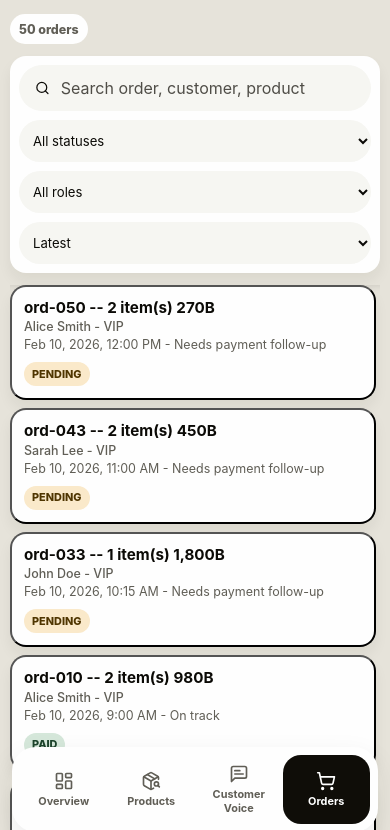
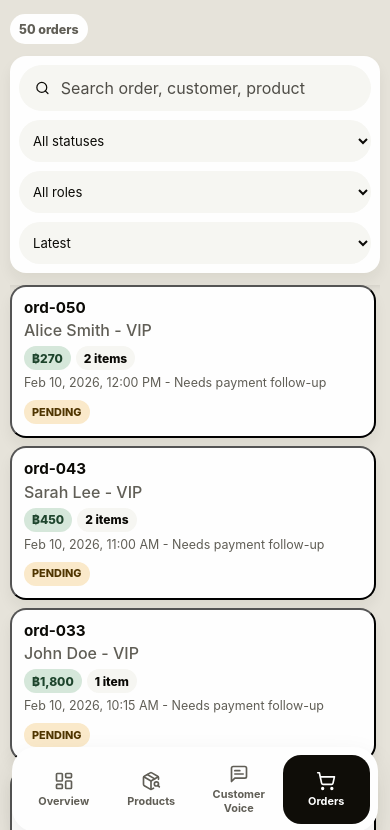
Before and after one commit to newton1306/FounderOS---AI-Business-Command-Center, a React (Vite) app: page /orders in a window 390 px wide. Shown: the top 830 px of the page. Built offline with nearby package versions, Linux system fonts and the light colour scheme.

Commit message:
Polish mobile landing and order cards

```diff
--- a/src/pages/CustomerVoicePage.tsx
+++ b/src/pages/CustomerVoicePage.tsx
@@ -15,7 +15,7 @@ export function CustomerVoicePage(ctx: AppContext) {
   const hiddenDuplicateChats = chats.length - chatGroups.length;
   const summary = ctx.voiceSummary?.data || null;
   const summaryMode = ctx.voiceSummary?.mode || null;
-  const [mobileTab, setMobileTab] = useState<"ai" | "reviews" | "chats">("reviews");
+  const [mobileTab, setMobileTab] = useState<"ai" | "reviews" | "chats">("ai");
 
   async function summarize() {
     ctx.setVoiceSummaryLoading(true);
--- a/src/pages/DashboardPage.tsx
+++ b/src/pages/DashboardPage.tsx
@@ -1,4 +1,4 @@
-import { useEffect, useMemo, useRef, useState } from "react";
+import { useEffect, useMemo, useRef, useState, type Ref } from "react";
 import { Area, AreaChart, Bar, BarChart, CartesianGrid, Cell, LabelList, Line, Pie, PieChart, ResponsiveContainer, Tooltip, XAxis, YAxis } from "recharts";
 import { Bot, MessageSquareText, Send, Sparkles, TriangleAlert, Star, X } from "lucide-react";
 import type { AppContext } from "../app/App";
@@ -23,13 +23,21 @@ const SUGGEST_MESSAGES = [
   "Any low stock items?",
   "Total revenue overview",
   "How many orders are there?",
-  "Any negative reviews?",
-  "Open customer chats"
+  "Any negative reviews?"
 ];
 
 export function DashboardPage(ctx: AppContext) {
   const metrics = useMemo(() => getMetrics(ctx.state), [ctx.state]);
   const [briefLoading, setBriefLoading] = useState(false);
+  const assistantRef = useRef<HTMLElement>(null);
+
+  useEffect(() => {
+    if (window.innerWidth > 820) return;
+    const id = window.requestAnimationFrame(() => {
+      assistantRef.current?.scrollIntoView({ block: "start", behavior: "auto" });
+    });
+    return () => window.cancelAnimationFrame(id);
+  }, []);
 
   async function suggestBrief() {
     setBriefLoading(true);
@@ -159,7 +167,7 @@ export function DashboardPage(ctx: AppContext) {
       </section>
 
       {/* Chatbot panel replaces Activity Feed */}
-      <ChatbotPanel ctx={ctx} />
+      <ChatbotPanel ctx={ctx} panelRef={assistantRef} />
     </div>
   );
 }
@@ -206,7 +214,7 @@ interface ChatMessage {
   text: string;
 }
 
-function ChatbotPanel({ ctx }: { ctx: AppContext }) {
+function ChatbotPanel({ ctx, panelRef }: { ctx: AppContext; panelRef?: Ref<HTMLElement> }) {
   const messages = ctx.chatMessages;
   const setMessages = ctx.setChatMessages;
   const input = ctx.chatbotDraft;
@@ -268,7 +276,7 @@ function ChatbotPanel({ ctx }: { ctx: AppContext }) {
   }
 
   return (
-    <section className="chatbot-panel">
+    <section className="chatbot-panel" id="store-assistant" ref={panelRef}>
       <div className="section-head">
         <div className="chatbot-head-left">
           <span className="chatbot-gemini-icon"><Sparkles size={16} /></span>
--- a/src/pages/OrdersPage.tsx
+++ b/src/pages/OrdersPage.tsx
@@ -4,7 +4,7 @@ import type { AppContext } from "../app/App";
 import { chats } from "../data/source";
 import { getOrderSummary } from "../lib/aiClient";
 import { orderRisk, productById, relatedNotifications, userById } from "../lib/analytics";
-import { currency, dateTime, number } from "../lib/format";
+import { currency, dateTime } from "../lib/format";
 import { useUpdatePulse } from "../lib/useUpdatePulse";
 import type { AiMode } from "../lib/types";
 
@@ -16,7 +16,7 @@ export function OrdersPage(ctx: AppContext) {
   const [selected, setSelected] = useState(ctx.state.orders[0]?.order_id || "");
   const [summary, setSummary] = useState("");
   const [summaryMode, setSummaryMode] = useState<AiMode | null>(null);
-  const [summaryLoading, setSummaryLoading] = useState(false);
+const [summaryLoading, setSummaryLoading] = useState(false);
   const updatePulse = useUpdatePulse(ctx.state.lastUpdated);
 
   const filtered = useMemo(() => ctx.state.orders.filter((order) => {
@@ -75,8 +75,12 @@ export function OrdersPage(ctx: AppContext) {
               <button className={`order-card ${selected === item.order_id ? "selected" : ""} ${updatePulse && index === 0 ? "pop-update" : ""}`} type="button" key={item.order_id} onClick={() => setSelected(item.order_id)}>
                 <span className="order-card-main">
                   <span className="order-card-headline">
-                    <strong>{item.order_id} -- {item.items.length} item(s) {number.format(item.total_price)}B</strong>
+                    <strong>{item.order_id}</strong>
                     <span>{user?.name || "Unknown"} - {user?.role || "MEMBER"}</span>
+                  </span>
+                  <span className="order-card-metrics">
+                    <span>{compactBaht(item.total_price)}</span>
+                    <span>{item.items.length} item{item.items.length === 1 ? "" : "s"}</span>
                   </span>
                   <small>{dateTime(item.timestamp)} - {orderRisk(item, ctx.state.products)}</small>
                 </span>
@@ -113,3 +117,7 @@ export function OrdersPage(ctx: AppContext) {
 function FallbackNotice() {
   return <p className="fallback-result-label">ผลลัพธ์นี้มาจาก fallback  เนื่องจาก API rate limit</p>;
 }
+
+function compactBaht(value: number) {
+  return `฿${value.toLocaleString("en-US")}`;
+}
--- a/src/styles/app.css
+++ b/src/styles/app.css
@@ -1764,11 +1764,12 @@ select {
 }
 .order-card {
   width: 100%;
+  min-height: 78px;
   text-align: left;
-  padding: 10px;
+  padding: 12px;
   display: grid;
   grid-template-columns: minmax(0, 1fr) auto;
-  gap: 8px;
+  gap: 10px;
   align-items: start;
   cursor: pointer;
   color: var(--ink);
@@ -1790,17 +1791,16 @@ select {
 .order-card-main {
   min-width: 0;
   display: grid;
-  gap: 3px;
+  gap: 6px;
 }
 .order-card-headline {
   min-width: 0;
   display: grid;
-  grid-template-columns: minmax(0, 1.25fr) minmax(0, 0.9fr);
-  gap: 8px;
-  align-items: baseline;
+  grid-template-columns: minmax(0, 1fr) minmax(120px, auto);
+  gap: 10px;
+  align-items: start;
 }
 .order-card-main strong,
-.order-card-main span,
 .order-card-main em,
 .order-card-main small {
   min-width: 0;
@@ -1818,12 +1818,40 @@ select {
   font-weight: 500;
   color: var(--muted);
   text-align: right;
-}
-.order-card-main span,
+  min-width: 0;
+  overflow: hidden;
+  text-overflow: ellipsis;
+  white-space: nowrap;
+}
 .order-card-main em,
 .order-card-main small {
   font-size: 0.78rem;
   line-height: 1.2;
+}
+.order-card-metrics {
+  display: flex;
+  flex-wrap: wrap;
+  gap: 6px;
+  min-width: 0;
+}
+.order-card-metrics span {
+  min-height: 24px;
+  display: inline-flex;
+  align-items: center;
+  width: fit-content;
+  max-width: 100%;
+  padding: 3px 8px;
+  border-radius: 999px;
+  background: var(--surface);
+  color: var(--ink);
+  font-size: 0.75rem;
+  font-weight: 850;
+  line-height: 1.1;
+  white-space: nowrap;
+}
+.order-card-metrics span:first-child {
+  background: var(--primary-soft);
+  color: var(--primary-strong);
 }
 .order-status {
   justify-self: end;
@@ -2358,6 +2386,9 @@ select {
   .order-card-headline > span {
     justify-self: start;
     text-align: left;
+  }
+  .order-card-metrics {
+    gap: 5px;
   }
   .order-status {
     justify-self: start;
```
